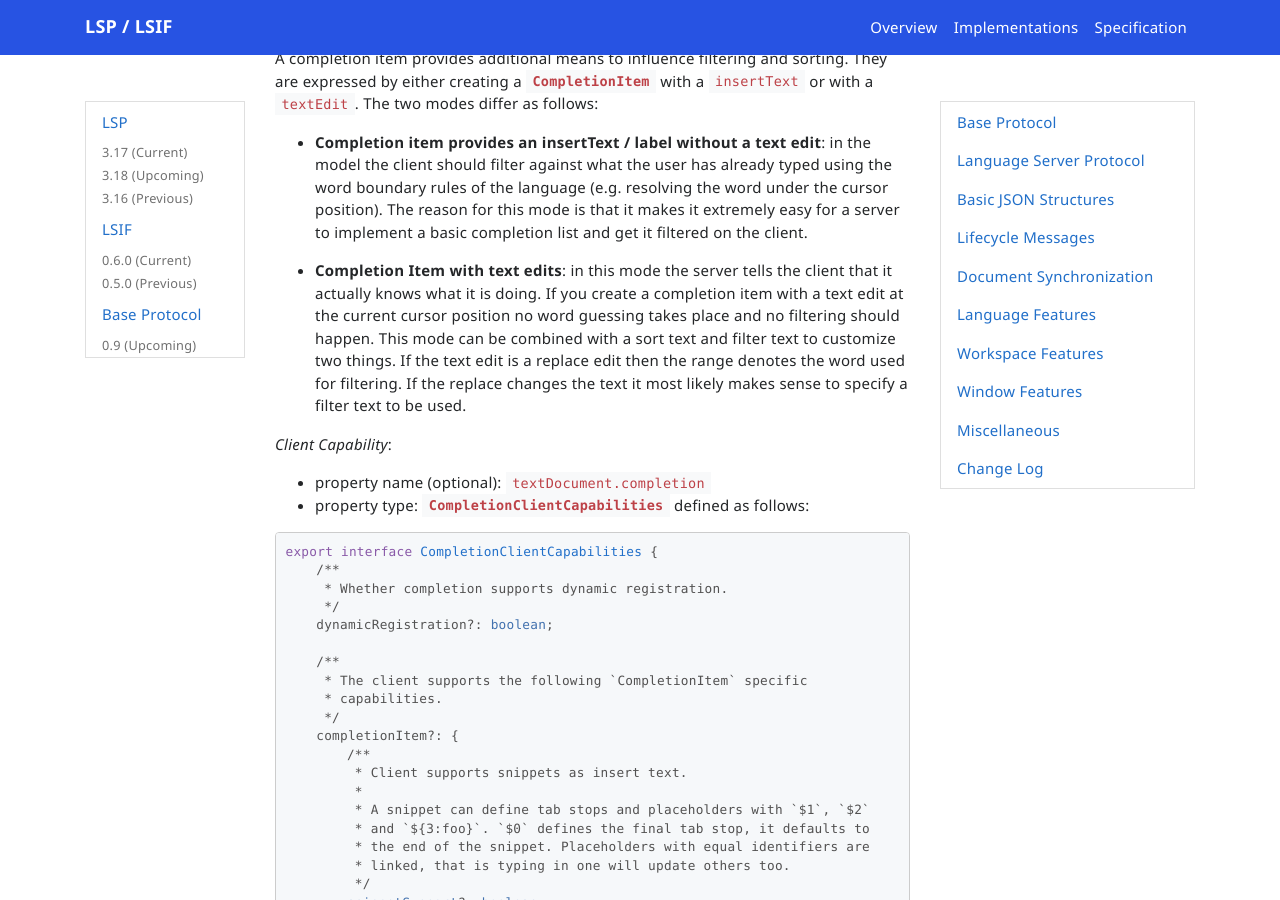
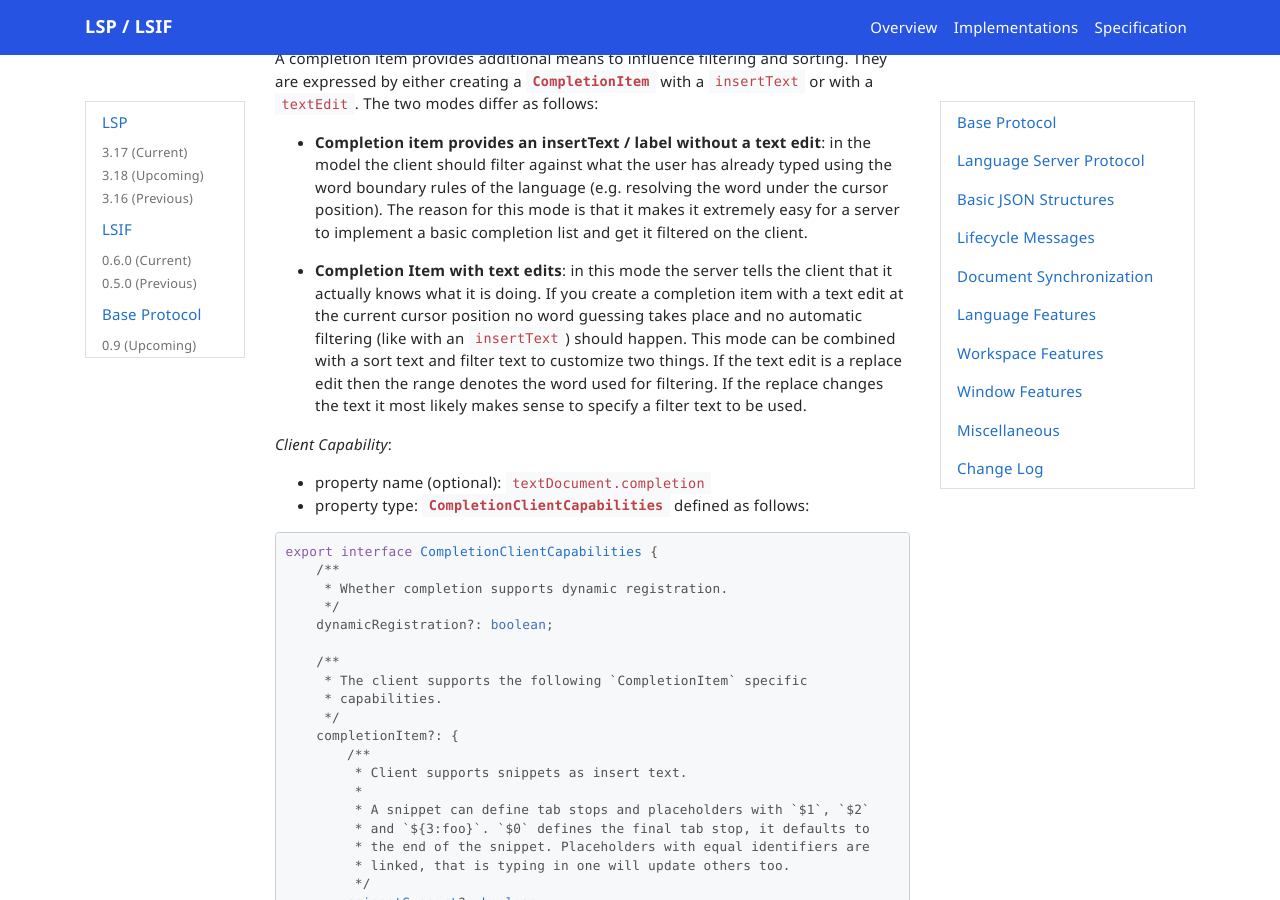
Before and after one commit to microsoft/language-server-protocol, a Jekyll site: the page built from _specifications/lsp/3.17/specification.md, in a window 1280 px wide and 900 px high, scrolled down 142211 px. Built offline with Jekyll 4.4.1, drawn with Linux system fonts in a browser that asks for light colours; nearby versions of some CDN libraries; emoji names are drawn with the system emoji font; comment, search, counter and statistics services are not loaded; some of the changed text lies outside the part shown.

Commit message:
Clarify #2042: Request for clarification regarding CompletionItem.

```diff
--- a/_specifications/lsp/3.17/language/completion.md
+++ b/_specifications/lsp/3.17/language/completion.md
@@ -12,7 +12,7 @@ A completion item provides additional means to influence filtering and sorting.
 
 - **Completion item provides an insertText / label without a text edit**: in the model the client should filter against what the user has already typed using the word boundary rules of the language (e.g. resolving the word under the cursor position). The reason for this mode is that it makes it extremely easy for a server to implement a basic completion list and get it filtered on the client.
 
-- **Completion Item with text edits**: in this mode the server tells the client that it actually knows what it is doing. If you create a completion item with a text edit at the current cursor position no word guessing takes place and no filtering should happen. This mode can be combined with a sort text and filter text to customize two things. If the text edit is a replace edit then the range denotes the word used for filtering. If the replace changes the text it most likely makes sense to specify a filter text to be used.
+- **Completion Item with text edits**: in this mode the server tells the client that it actually knows what it is doing. If you create a completion item with a text edit at the current cursor position no word guessing takes place and no automatic filtering (like with an `insertText`) should happen. This mode can be combined with a sort text and filter text to customize two things. If the text edit is a replace edit then the range denotes the word used for filtering. If the replace changes the text it most likely makes sense to specify a filter text to be used.
 
 _Client Capability_:
 * property name (optional): `textDocument.completion`
```
Also changed, not shown: _specifications/lsp/3.18/language/completion.md (+1 -1 lines).
